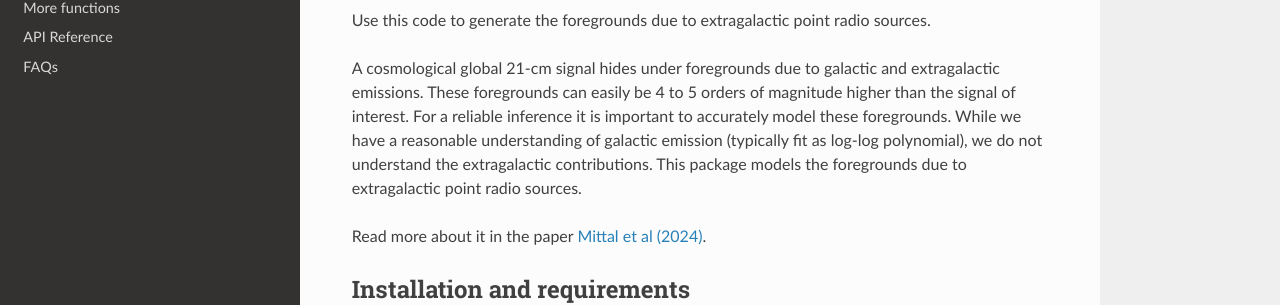
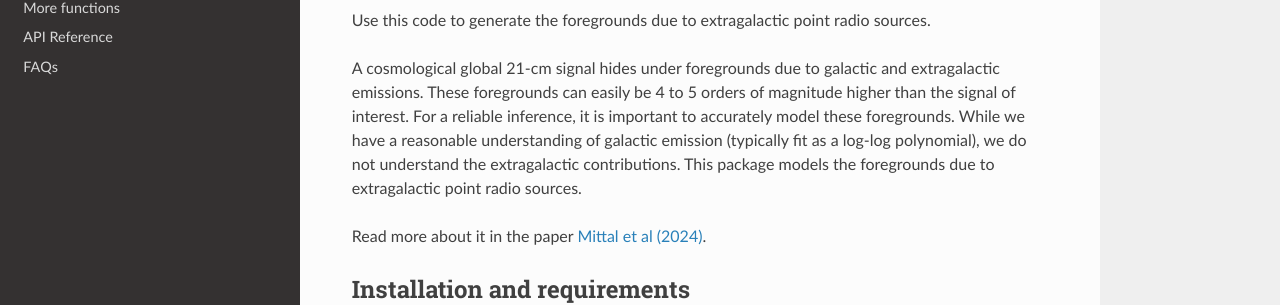
Before and after one commit to shikharmittal04/epspy, a Sphinx documentation site: the page built from docs/basics.rst, in a window 1280 px wide and 1400 px high. Shown: the part 383-688 px from the top of the window. Built offline with Sphinx 7.4.7 and the Read the Docs theme 2.0.0, drawn with Linux system fonts in a browser that asks for light colours; some of the changed text lies outside the part shown.

```diff
--- a/docs/basics.rst
+++ b/docs/basics.rst
@@ -14,7 +14,7 @@ Why do you need this code?
 
 Use this code to generate the foregrounds due to extragalactic point radio sources.
 
-A cosmological global 21-cm signal hides under foregrounds due to galactic and extragalactic emissions. These foregrounds can easily be 4 to 5 orders of magnitude higher than the signal of interest. For a reliable inference it is important to accurately model these foregrounds. While we have a reasonable understanding of galactic emission (typically fit as log-log polynomial), we do not understand the extragalactic contributions. This package models the foregrounds due to extragalactic point radio sources.
+A cosmological global 21-cm signal hides under foregrounds due to galactic and extragalactic emissions. These foregrounds can easily be 4 to 5 orders of magnitude higher than the signal of interest. For a reliable inference, it is important to accurately model these foregrounds. While we have a reasonable understanding of galactic emission (typically fit as a log-log polynomial), we do not understand the extragalactic contributions. This package models the foregrounds due to extragalactic point radio sources.
 
 Read more about it in the paper `Mittal et al (2024) <https://arxiv.org/abs/2406.17031>`_.
 
@@ -60,7 +60,7 @@ The following code captures the main functionalities of this package.
    #Step-3 generate the sky maps at multiple frequencies as well as their sky average
    obj.gen_freq()
 
-   #Step-4 finally, generate a sky averaged spectrum vs frequency figure
+   #Step-4 finally, generate a sky-averaged spectrum vs frequency figure
    obj.visual()
 
 
```
Also changed, not shown: other parts of docs/basics.rst (+3 -3 lines).
